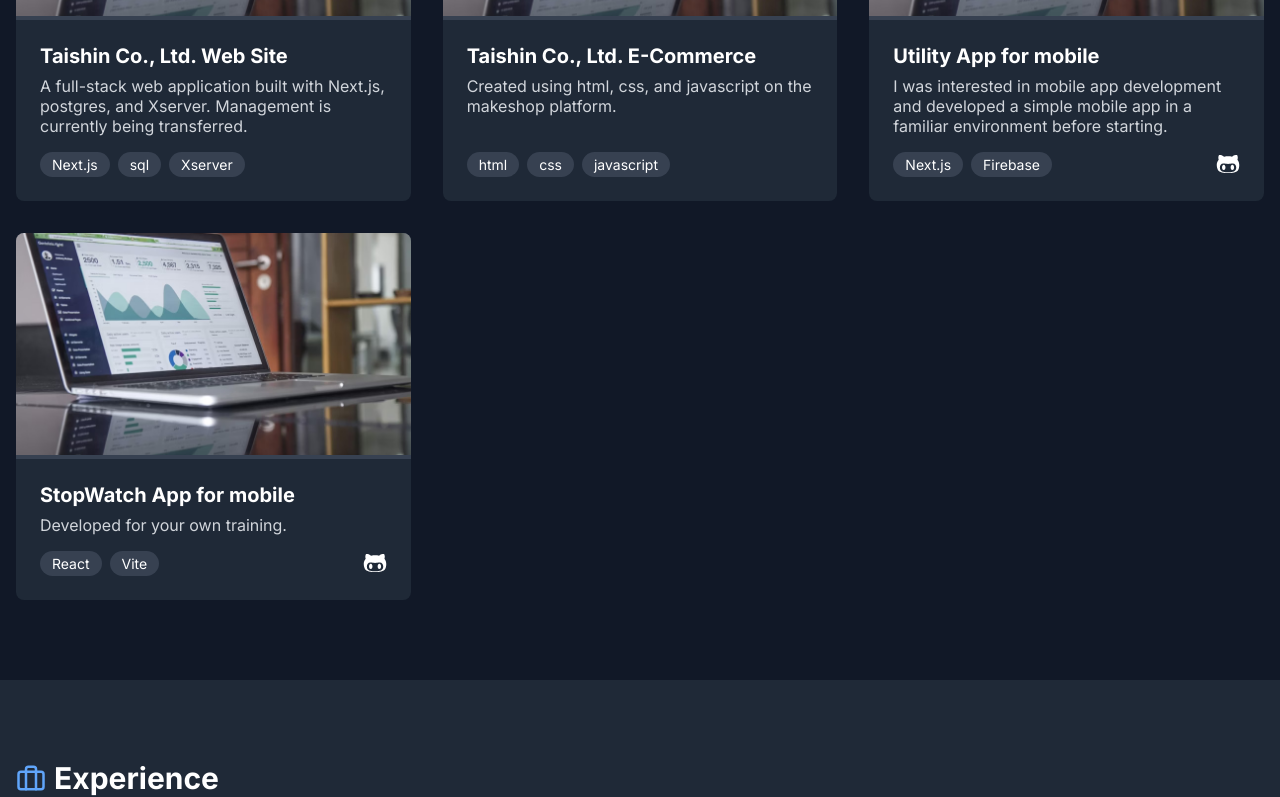
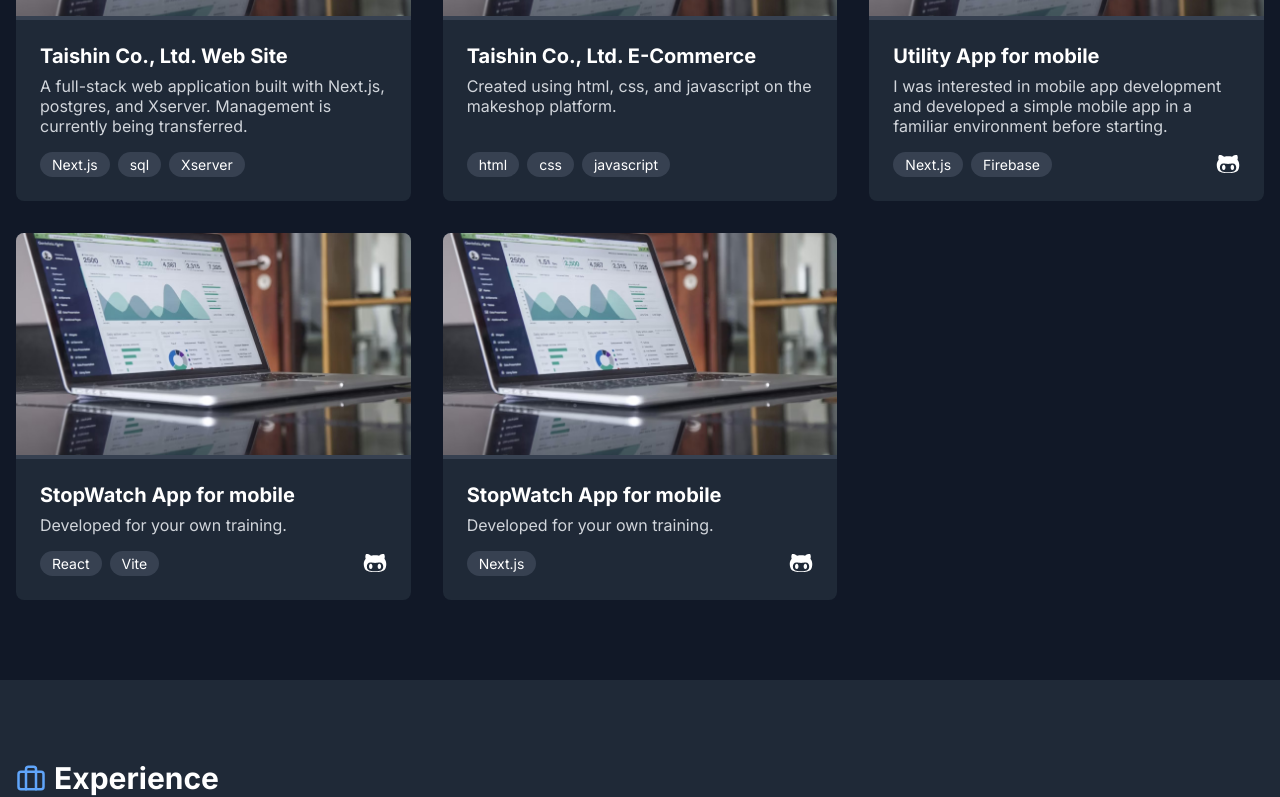
Before and after one commit to CatsHandDev/catshanddev-website, a Next.js app: page / in a window 1280 px wide. Shown: the part 1544-2341 px from the top of the page. Built offline with nearby package versions, Linux system fonts and the light colour scheme; a web font is replaced by a local one.

Commit message:
added portfolio

```diff
--- a/src/components/project/ProjectSection.tsx
+++ b/src/components/project/ProjectSection.tsx
@@ -12,7 +12,7 @@ const data = [
     'name': 'Taishin Co., Ltd. Web Site',
     'url': 'https://taishin1977.jp/#',
     'github': '',
-    'photo': '',
+    'image': '',
     'description': 'A full-stack web application built with Next.js, postgres, and Xserver. Management is currently being transferred.',
     'stacks': [
       'Next.js',
@@ -24,7 +24,7 @@ const data = [
     'name': 'Taishin Co., Ltd. E-Commerce',
     'url': 'https://www.taneha-honten.com/',
     'github': '',
-    'photo': '',
+    'image': '',
     'description': 'Created using html, css, and javascript on the makeshop platform.',
     'stacks': [
       'html',
@@ -36,7 +36,7 @@ const data = [
     'name': 'Utility App for mobile',
     'url': 'https://app-portal-chi.vercel.app/',
     'github': 'https://github.com/CatsHandDev/app-portal',
-    'photo': '',
+    'image': '',
     'description': 'I was interested in mobile app development and developed a simple mobile app in a familiar environment before starting.',
     'stacks': [
       'Next.js',
@@ -47,11 +47,21 @@ const data = [
     'name': 'StopWatch App for mobile',
     'url': 'https://advanced-stop-watch.vercel.app/',
     'github': 'https://github.com/CatsHandDev/AdvancedStopWatch',
-    'photo': '',
+    'image': '',
     'description': 'Developed for your own training.',
     'stacks': [
       'React',
       'Vite',
+    ]
+  },
+  {
+    'name': 'StopWatch App for mobile',
+    'url': 'https://gojo-motors.vercel.app/',
+    'github': 'https://github.com/CatsHandDev/gojo-motors',
+    'image': '',
+    'description': 'Developed for your own training.',
+    'stacks': [
+      'Next.js',
     ]
   },
 ];
@@ -69,21 +79,23 @@ export const ProjectSection = () => {
             <div key={index} className={styles.projectCard}>
               <div>
                 <div className={styles.projectImage}>
+                  <Link
+                    href={project.url}
+                    rel='noopener noreferrer'
+                    target='_blank'
+                  >
                   <Image
-                    src={`/photo-1460925895917-afdab827c52f.jpeg`}
+                    src={project.image || `/photo-1460925895917-afdab827c52f.jpeg`}
                     width={800}
                     height={400}
                     alt={project.name}
                   />
                   <div className={styles.projectOverlay}>
-                    <Link
-                      href={project.url}
-                      rel='noopener noreferrer'
-                      target='_blank'
-                    >
+
                       <FiExternalLink size={22} />
-                    </Link>
                   </div>
+                  </Link>
+
                 </div>
                 <div className={styles.projectContent}>
                   <h3>{project.name}</h3>
```
